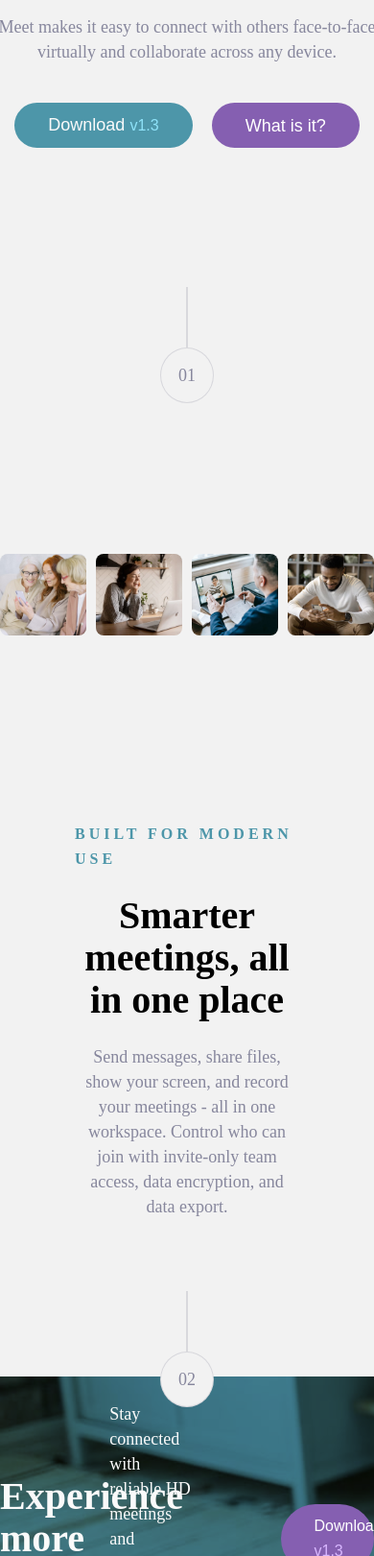
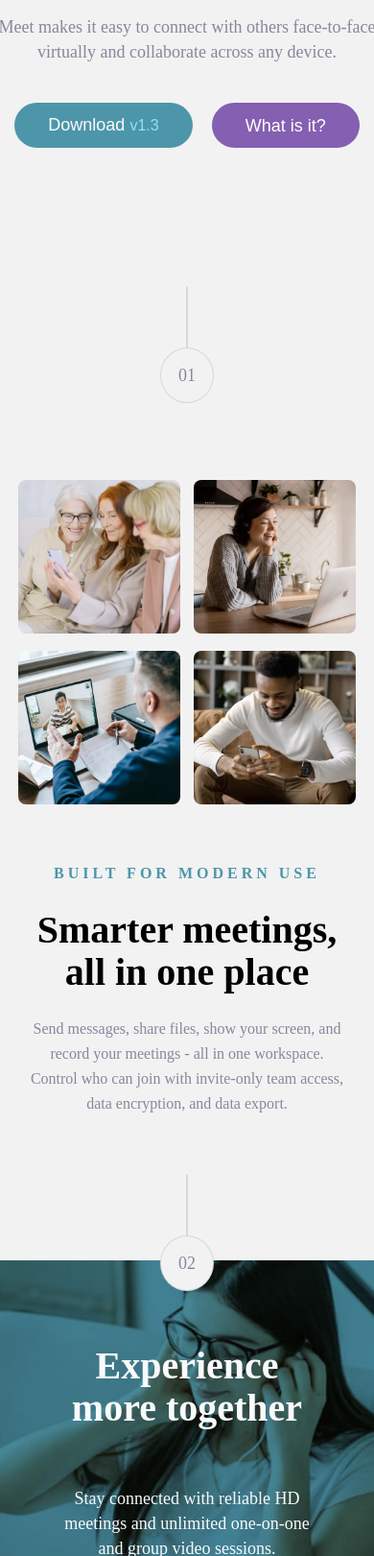
Before and after one commit to rui-calvario/Meet-Landing-Page, a website: page index.html in a window 390 px wide. Shown: the part 379-2000 px from the top of the page at 96% size. Drawn offline with Linux system fonts and the light colour scheme.

Commit message:
Responsive Work

```diff
--- a/scss/_footer.scss
+++ b/scss/_footer.scss
@@ -13,6 +13,19 @@
 	background-color: $green;
 	background-blend-mode: multiply;
 	margin-top: -35px;
+
+	@media screen and (max-width: 1024px) {
+		height: 60vh;
+		background-position: center center;
+	}
+
+	@media screen and (max-width: 768px) {
+		background-image: url(../images/tablet/image-footer.jpg);
+	}
+
+	@media screen and (max-width: 375px) {
+		background-image: url(../images/mobile/image-footer.jpg);
+	}
 }
 
 .footer-container {
@@ -23,10 +36,30 @@
 	display: flex;
 	justify-content: space-between;
 	align-items: center;
+
+	@media screen and (max-width: 1440px) {
+		padding: 0 5%;
+	}
+
+	@media screen and (max-width: 1024px) {
+		flex-direction: column;
+		justify-content: space-around;
+		padding: 15% 15%;
+	}
+
+	@media screen and (max-width: 375px) {
+		flex-direction: column;
+		justify-content: space-around;
+		padding: 25% 15%;
+	}
 }
 
 .footer-item {
 	max-width: 25%;
+
+	@media screen and (max-width: 1024px) {
+		max-width: none;
+	}
 }
 
 button {
--- a/scss/_variablesMixins.scss
+++ b/scss/_variablesMixins.scss
@@ -27,6 +27,11 @@ $font: 'Red Hat Display', sans-serif;
 	font-weight: 900;
 	font-size: 2.5rem;
 	line-height: 2.75rem;
+
+	@media screen and (max-width: 375px) {
+		font-size: 2rem;
+		line-height: 2.25rem;
+	}
 }
 
 @mixin overline {
@@ -37,6 +42,10 @@ $font: 'Red Hat Display', sans-serif;
 	letter-spacing: 0.25rem;
 	text-transform: uppercase;
 	color: $green;
+
+	@media screen and (max-width: 375px) {
+		text-align: center;
+	}
 }
 
 @mixin body {
--- a/scss/about.scss
+++ b/scss/about.scss
@@ -7,6 +7,14 @@
 	width: 100%;
 	height: 40vh;
 	padding-top: 3.5rem;
+
+	@media screen and (max-width: 768px) {
+		padding-top: 0;
+	}
+
+	@media screen and (max-width: 550px) {
+		height: 65%;
+	}
 }
 
 .gallery-container {
@@ -19,18 +27,49 @@
 	flex-wrap: nowrap;
 	justify-content: space-between;
 	align-items: center;
+
+	@media screen and (max-width: 1440px) {
+		padding: 0 5%;
+	}
+
+	@media screen and (max-width: 768px) {
+		padding: 0 3%;
+	}
+
+	@media screen and (max-width: 550px) {
+		flex-wrap: wrap;
+		padding: 15% 3% 0 3%;
+		justify-content: space-around;
+	}
 }
 
 .gallery-container img {
 	max-width: 23%;
 	border-radius: 8px;
+
+	@media screen and (max-width: 550px) {
+		max-width: 46%;
+		margin-top: 5%;
+	}
 }
 
 //content
 .about-content {
 	position: relative;
 	width: 100%;
-	padding: 6rem 0 4.5rem 0;
+	padding: 6% 0 4% 0;
+
+	@media screen and (max-width: 1024px) {
+		padding: 3% 0 4% 0;
+	}
+
+	@media screen and (max-width: 768px) {
+		padding: 0 0 7% 0;
+	}
+
+	@media screen and (max-width: 550px) {
+		padding: 15% 0 15% 0;
+	}
 }
 
 .about-container {
@@ -43,4 +82,12 @@
 	justify-content: center;
 	align-items: center;
 	padding: 0 20%;
+
+	@media screen and (max-width: 550px) {
+		padding: 0 8%;
+	}
+
+	@media screen and (max-width: 375px) {
+		padding: 0 5%;
+	}
 }
--- a/scss/app.scss
+++ b/scss/app.scss
@@ -28,6 +28,11 @@ h2.about {
 h2.footer-text {
 	padding-right: 2.5rem;
 	color: $white;
+
+	@media screen and (max-width: 1024px) {
+		padding: 0;
+		text-align: center;
+	}
 }
 
 h3 {
@@ -45,12 +50,22 @@ p.landing-text {
 
 p.about {
 	text-align: center;
+
+	@media screen and (max-width: 768px) {
+		font-size: 1rem;
+	}
 }
 
 p.footer-text {
 	color: $white;
 	padding-right: 0.5rem;
 	margin-left: -4rem;
+
+	@media screen and (max-width: 1024px) {
+		padding-right: 0;
+		margin-left: 0;
+		text-align: center;
+	}
 }
 
 button {
```
Also changed, not shown: css/about.css, css/app.css.
